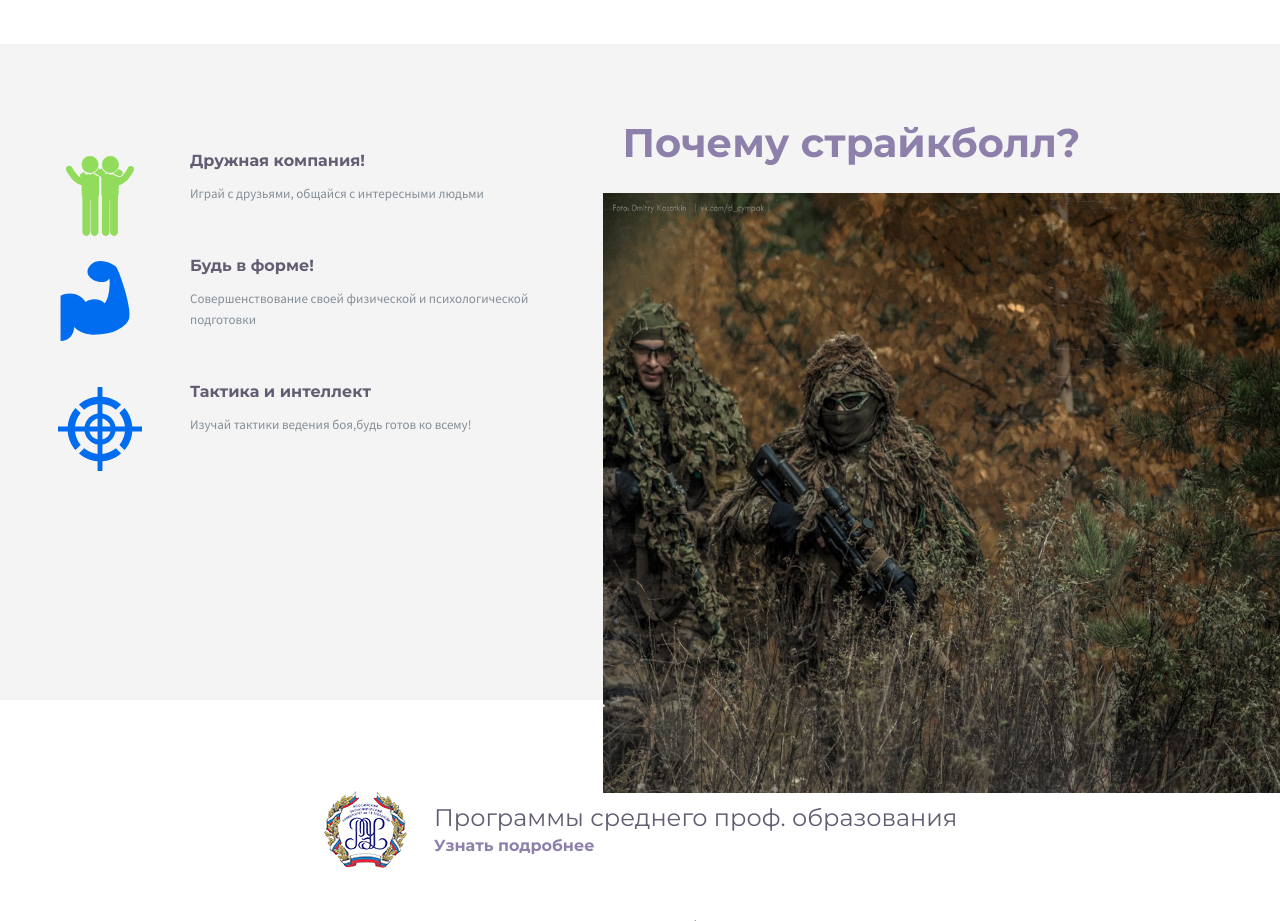
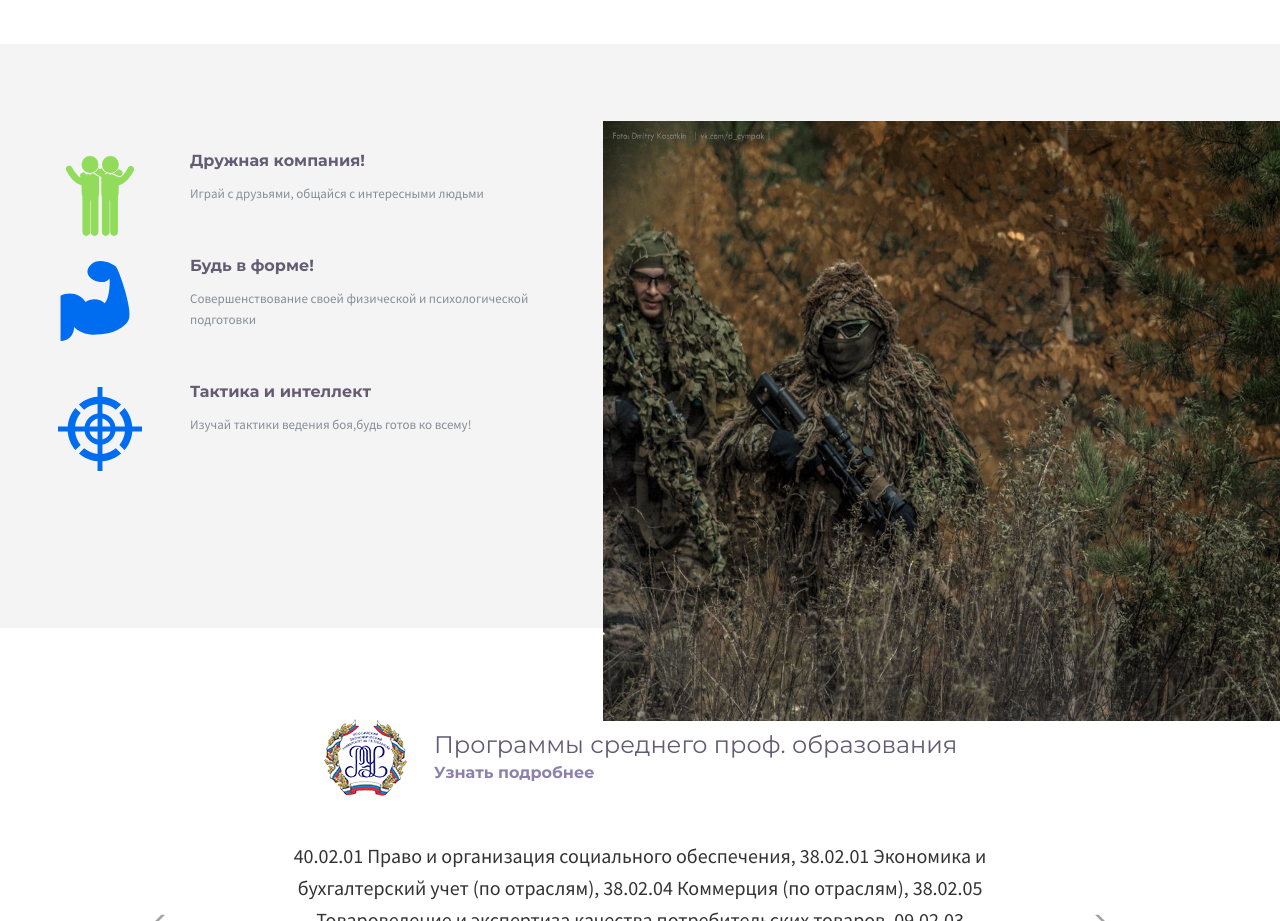
Before and after one commit to kennymzkvks/kennymzkvks.github.io, a plain HTML site: page index.html in a window 1280 px wide. Shown: the part 1217-2138 px from the top of the page. Drawn offline with Linux system fonts and the light colour scheme; files whose address does not match are found by name.

Commit message:
Update index.html

```diff
--- a/index.html
+++ b/index.html
@@ -119,7 +119,6 @@
 				</div>
 				<div class="col-md-7">
 					<div class="slide-holder">
-						<h2 class="hidden-xs hidden-sm text-primary">Почему страйкболл?</h2>
 						<div class="img-slide scroll-trigger"><img src="images/img-01.jpg" height="600" width="800" alt=""></div>
 					</div>
 				</div>
```
